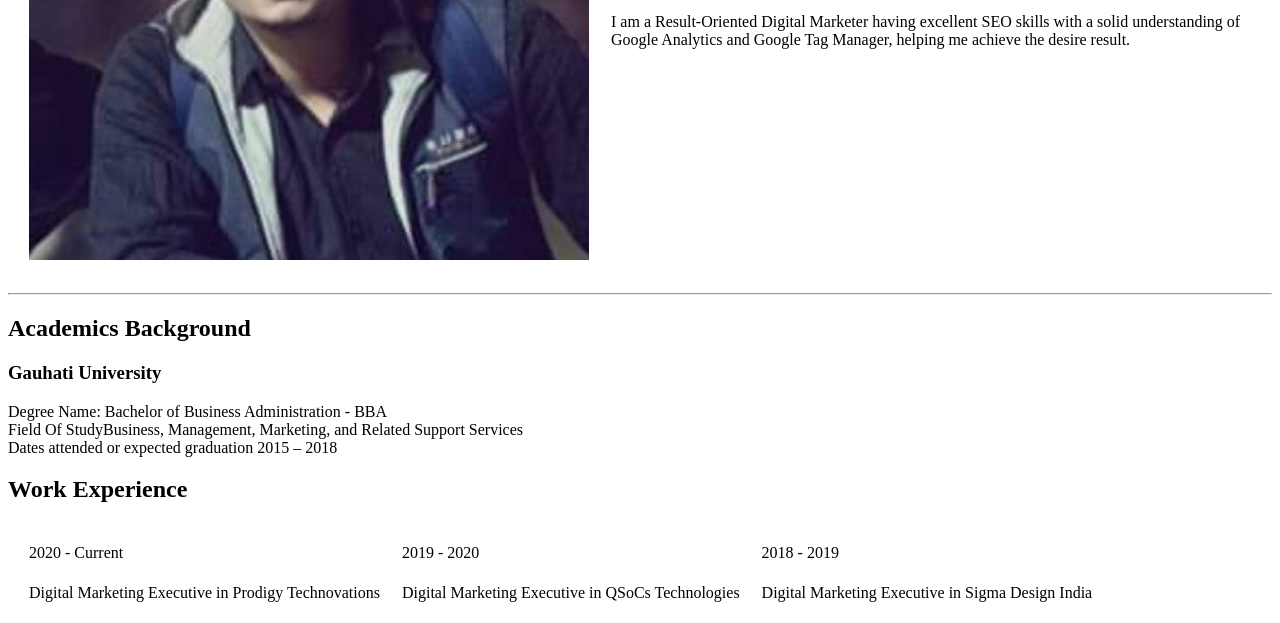
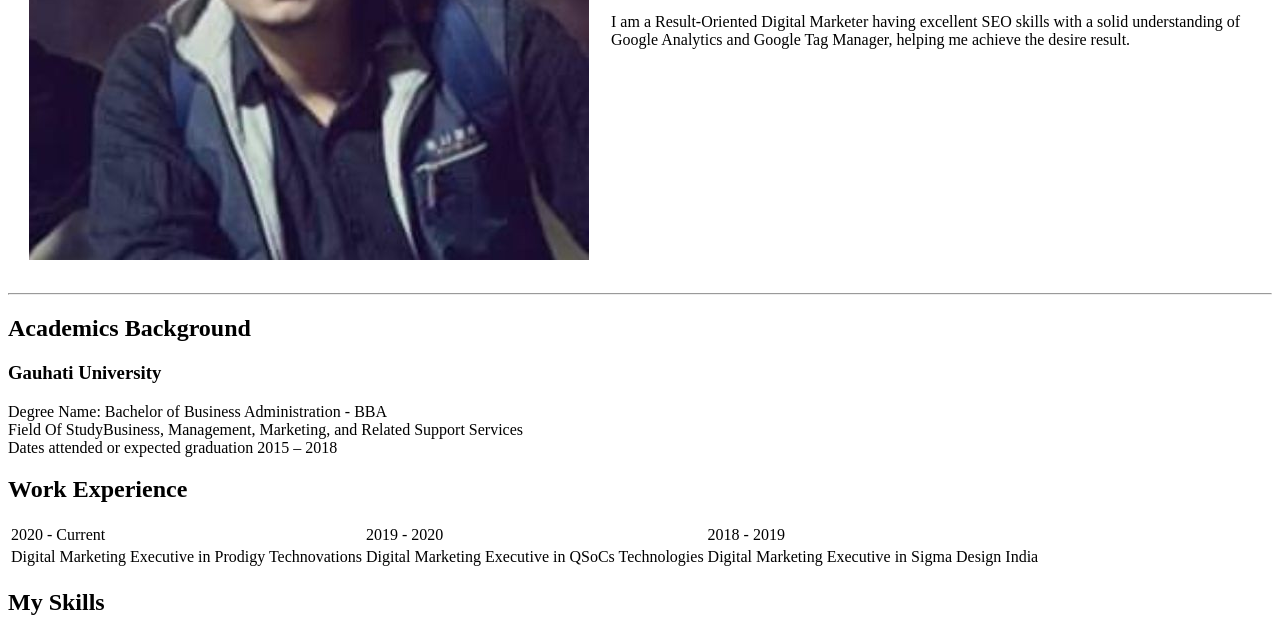
Before and after one commit to chetridarshan/CV, a plain HTML site: page index.html in a window 1280 px wide. Shown: the part 329-952 px from the top of the page. Drawn offline with Linux system fonts and the light colour scheme.

Commit message:
Update index.html

```diff
--- a/index.html
+++ b/index.html
@@ -23,7 +23,7 @@
   <br>Dates attended or expected graduation 2015 – 2018
   <h2>Work Experience</h2>
 
-<table cellspacing="20">
+<table>
   <tr>
     <td>2020 - Current</td>
     <td>2019 - 2020</td>
```
